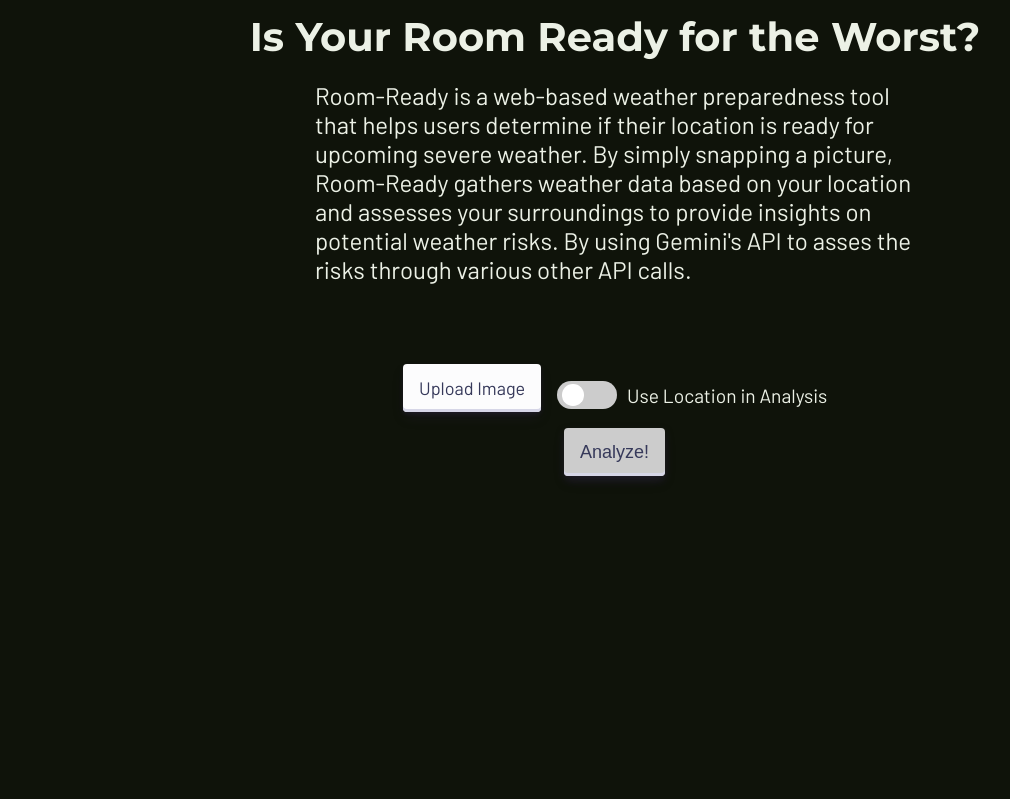
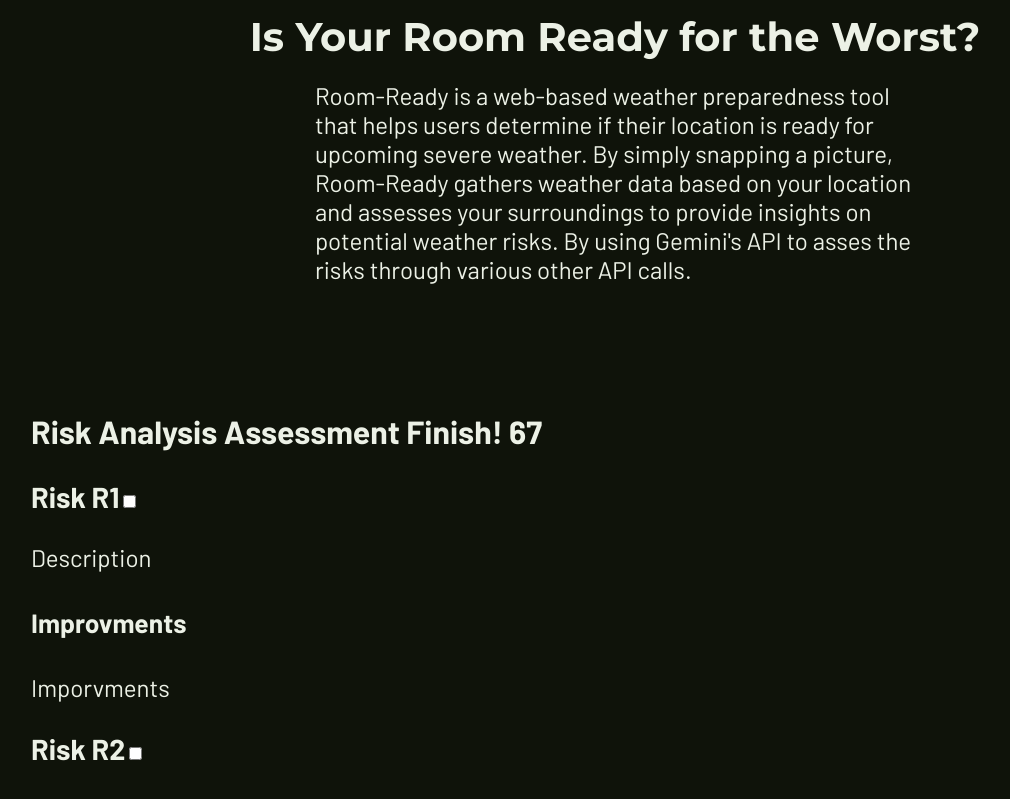
Before and after one commit to NateMartes/RoomReady, a React (Vite) app in the folder client/: page / in a window 1280 px wide. Shown: the top 799 px of the page, without its empty margins (25-1035 px from the left). Built offline with nearby package versions, Linux system fonts and the light colour scheme.

Commit message:
Added Risk states

```diff
--- a/client/src/DataForm/DataForm.tsx
+++ b/client/src/DataForm/DataForm.tsx
@@ -30,7 +30,7 @@
   const [image, setImage] = useState<File | null>(null);
   const [location, setLocation] = useState<locationData | null>(null);
   const [isLocationOn, setLocationOn] = useState<bool>(false);
-  const [result, setResult] = useState<response | null>(null);
+  const [result, setResult] = useState<response | null>(test_result);
 
   const handleImageChange = (newImage: File) => {
     setImage(newImage);
@@ -61,16 +61,16 @@
 
        console.log(request)
        if (location) {
-          const response = await fetch(`http://localhost:8080/test?longitude=${location.longitude}&latitude=${location.latitude}`, request)
+          const response = await fetch(`http://localhost:8080/upload?longitude=${location.longitude}&latitude=${location.latitude}`, request)
           console.log(response);
           const newResult = await response.json();
-          setResult(test_result); //CHANGE THIS!!!
+          setResult(newResult);
       } else {
-          const response = await fetch(`http://localhost:8080/test/`, request)
+          const response = await fetch(`http://localhost:8080/upload/`, request)
           console.log(response);
           const newResult = await response.json();
           console.log(newResult);
-          setResult(newResult); //CHANGE THIS!!!
+          setResult(newResult);
       }
 
     } catch (error) {
--- a/client/src/Response/Response.tsx
+++ b/client/src/Response/Response.tsx
@@ -1,5 +1,6 @@
 import Risk from '../Risk/Risk.tsx'
 import styles from './Response.module.css'
+import {useState} from 'react'
 
 interface response {
   total_risk: number
@@ -8,12 +9,23 @@
 }
 
 function Response({ result }: { result: response }) {
-  if (!result) return <div>Loading..</div>
+
+  const [riskStates, setRiskStates] = useState<boolean[]>(new Array(result.risks.length).fill(false));
+
+  const handleRisksChange = (newRisk: boolean, index: number) => {
+    setRiskStates((prevRisks) => {
+      const updatedRisks = [...prevRisks];
+      updatedRisks[index] = newRisk;
+      return updatedRisks;
+    })
+  };
+
+  if (!result) return <div>Loading..</div>;
   return (
     <div className={styles.responseContainer}>
     <h2>Risk Analysis Assessment Finish! {result.total_risk}</h2>
     <p>{result.Summary}</p>
-    {result.risks.map((array, index) => (<Risk key={index} name={array[0]} desc={array[1]} imprv={array[2]}/>))}
+    {result.risks.map((array, index) => (<Risk key={index} name={array[0]} desc={array[1]} imprv={array[2]} onRiskChange={handleRisksChange} index={index}/>))}
     </div>
   );
 }
--- a/client/src/Risk/Risk.tsx
+++ b/client/src/Risk/Risk.tsx
@@ -1,7 +1,17 @@
-function Risk( {name, desc, imprv} ) {
+import { useState } from "react"
+
+
+function Risk( {name, desc, imprv, onRiskChange, index}: {name: string, desc: string, imprv: string, onRiskChange: (bool: boolean, int: number) => void, index: number} ) {
+
+  const [isRisk, setIsRisk] = useState<boolean>(false);
+  const handleChange = (e: React.ChangeEvent<HTMLInputElement>) => {
+    const newRisk = e.target.checked;
+    setIsRisk(newRisk);
+    onRiskChange(newRisk, index);
+  };
   return (
       <div>
-          <h3>Risk {name}<input type="checkbox"/></h3>
+          <h3>Risk {name}<input type="checkbox" onClick={handleChange}/></h3>
           <p>{desc}</p>
           <h4>Improvments</h4>
           <p>{imprv}</p>
```
Also changed, not shown: client/src/Risk/Risk.module.css (added).
